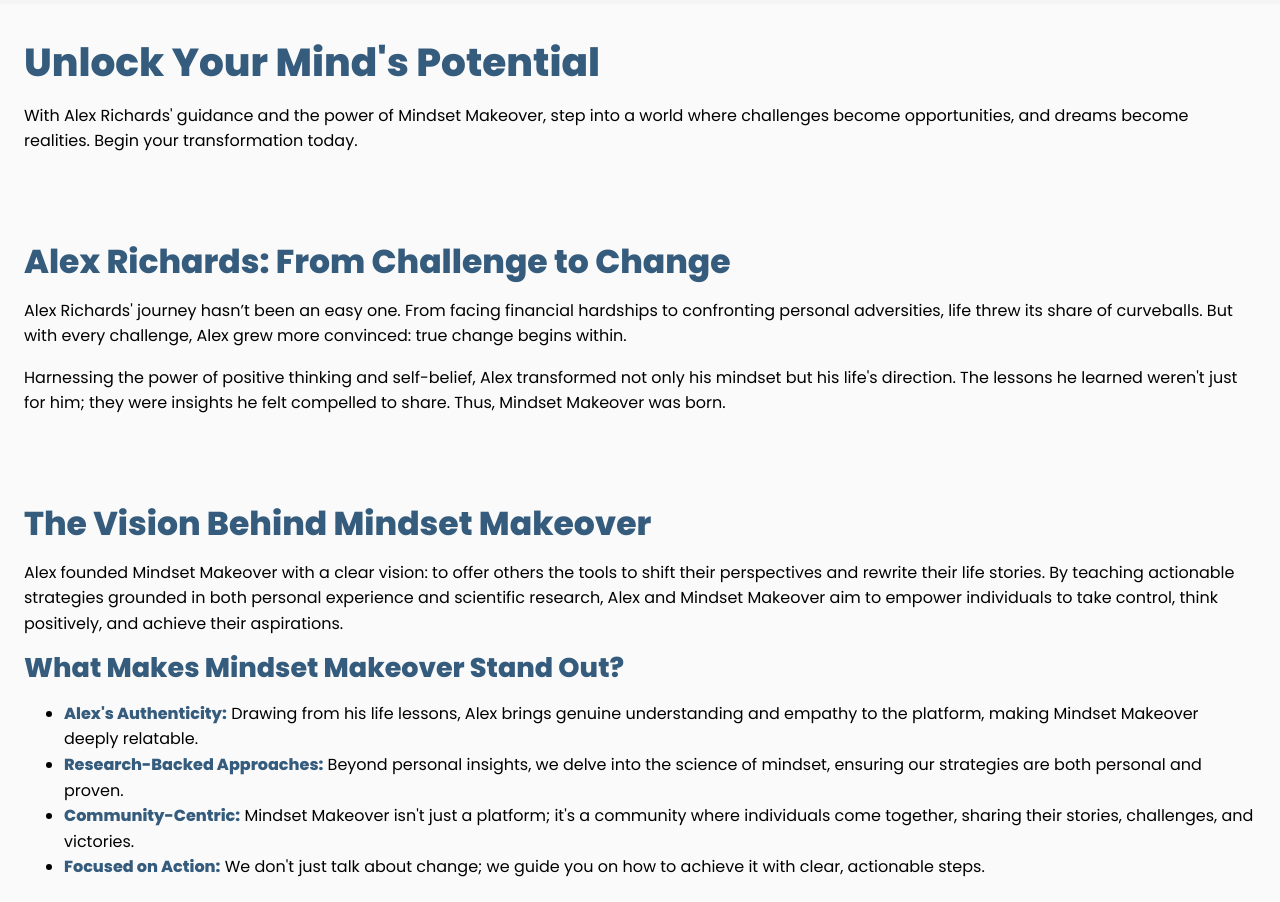
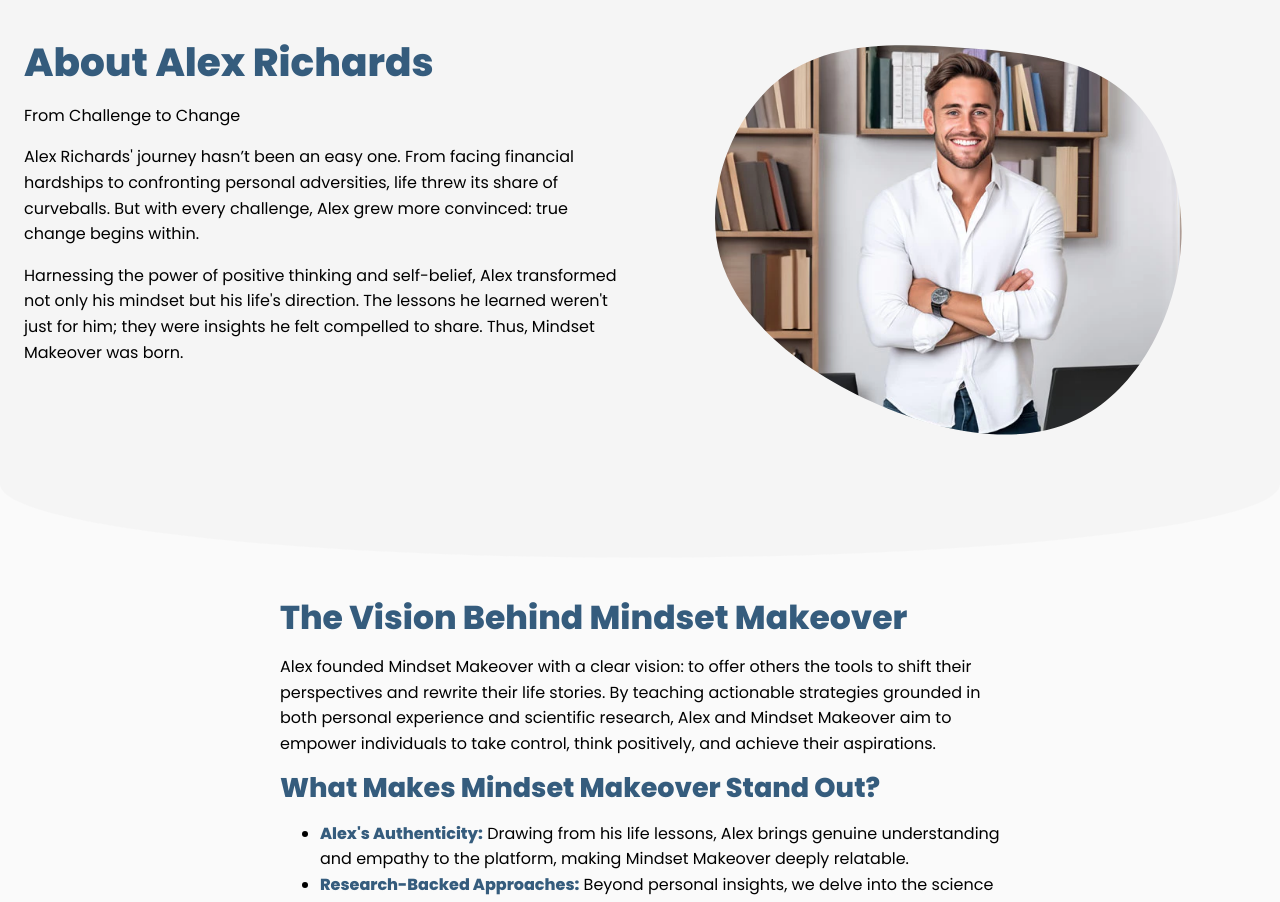
Before and after one commit to patrickhladun/ci-project-01, a website: page about.html in a window 1280 px wide. Shown: the part 72-974 px from the top of the page. Drawn offline with Linux system fonts and the light colour scheme.

Commit message:
refactor: simplify about page content and style the page

```diff
--- a/about.html
+++ b/about.html
@@ -33,7 +33,7 @@
   <link rel="apple-touch-icon" sizes="60x60" href="./assets/favicon/favicon-60x60.png">
   <link rel="apple-touch-icon" sizes="57x57" href="./assets/favicon/favicon-57x57.png">
 
-  <link rel="preload" href="./assets/images/mask-01.svg" as="image">
+  <link rel="preload" href="./assets/images/mask-04.svg" as="image">
 
   <title>About - Mindset Makeover</title>
 </head>
@@ -66,21 +66,13 @@
     </div>
   </header>
   <main>
-    <section class="background">
+
+    <!-- About Hero Section -->
+    <section class="background-lighter">
       <div class="about-hero container">
-        <div>
-          <h1>Unlock Your Mind's Potential</h1>
-          <p>
-            With Alex Richards' guidance and the power of Mindset Makeover,
-            step into a world where challenges become opportunities, and
-            dreams become realities. Begin your transformation today.
-          </p>
-        </div>
-      </div>
-    </section>
-    <section class="about-alex container">
-      <div>
-        <h2>Alex Richards: From Challenge to Change</h2>
+        <div class="about-hero__content">
+          <h1>About Alex Richards</h1>
+          <p>From Challenge to Change</p>
           <p>
             Alex Richards' journey hasn’t been an easy one. From facing
             financial hardships to confronting personal adversities, life threw
@@ -94,9 +86,23 @@
             compelled to share. Thus, Mindset Makeover was born.
           </p>
         </div>
+        <div class="about-hero__image image-mask-4">
+          <img src="./assets/images/home-about-768.webp" width="768" height="512" srcset="
+              ./assets/images/home-about-768.webp   768w,
+              ./assets/images/home-about-1536.webp 1536w,
+              ./assets/images/home-about-2304.webp 2304w
+            " sizes="(min-width: 768px) 50vw, 100vw" alt="Power of Positive Thinking">
+        </div>
+      </div>
     </section>
+
+    <div class="divider divider--lighter-to-base">
+      <svg viewBox="0 0 650 40">
+        <path d="M325,37.4C145.5,37.4,0,20.7,0,0v40h650V0C650,20.7,504.5,37.4,325,37.4z" />
+      </svg>
+    </div>
+
     <section class="about-vision container">
-      <div>
       <h2>The Vision Behind Mindset Makeover</h2>
       <p>
         Alex founded Mindset Makeover with a clear vision: to offer others
@@ -129,17 +135,15 @@
           steps.
         </li>
       </ul>
-      </div>
-    </section>
-    <section class="about-transformation container">
-      <h2>Embark on Your Transformation</h2>
+      <h3>Embark on Your Transformation</h3>
       <p>
         With Alex Richards and Mindset Makeover, you're not alone on your
         journey to self-improvement. Dive into our resources, attend our
         webinars, and let's reshape our futures together.
       </p>
-      <a class="button" href="./webinar.html">Learn More</a>
+      <a class="button button--primary" href="./webinar.html">Learn More about Webinar</a>
     </section>
+
   </main>
 
 
--- a/assets/css/style.css
+++ b/assets/css/style.css
@@ -639,7 +639,7 @@ main {
 /* #5.1 Home */
 
 .home-hero {
-  padding: 64px 24px 0px 24px;
+  padding: 64px 24px 0 24px;
 }
 
 .home-webinar {
@@ -713,7 +713,7 @@ main {
 
 .webinar-icon-text {
   margin-bottom: var(--spacing-md);
-  box-shadow: 0px 0px 8px 4px rgba(0, 0, 0, 0.04);
+  box-shadow: 0 0px 8px 4px rgba(0, 0, 0, 0.04);
   display: flex;
   flex-direction: column;
   align-items: center;
@@ -751,7 +751,7 @@ main {
 .testimonial {
   position: relative;
   background-color: var(--color-neutral-100);
-  box-shadow: 0px 0px 0px 4px rgba(0, 0, 0, 0.04);
+  box-shadow: 0 0px 0 4px rgba(0, 0, 0, 0.04);
   padding: 32px;
   margin: 56px 0 0 0;
 }
@@ -794,10 +794,11 @@ main {
 /* #5.3 About */
 
 .about-hero,
-.about-alex,
-.about-vision,
-.about-transformation {
+.about-vision {
   padding: 36px 24px;
+}
+.about-vision {
+  max-width: 768px;
 }
 
 /* #5.4 Contact */
@@ -1189,6 +1190,14 @@ main {
     gap: var(--grid-gap);
   }
 
+  /* #25.3 About */
+
+  .about-hero {
+    display: grid;
+    grid-template-columns: 1fr 1fr;
+    gap: var(--grid-gap);
+  }
+
   /**
    * #26.0 Components
    */
```
Lines whose indentation alone changed are shown as unchanged.
